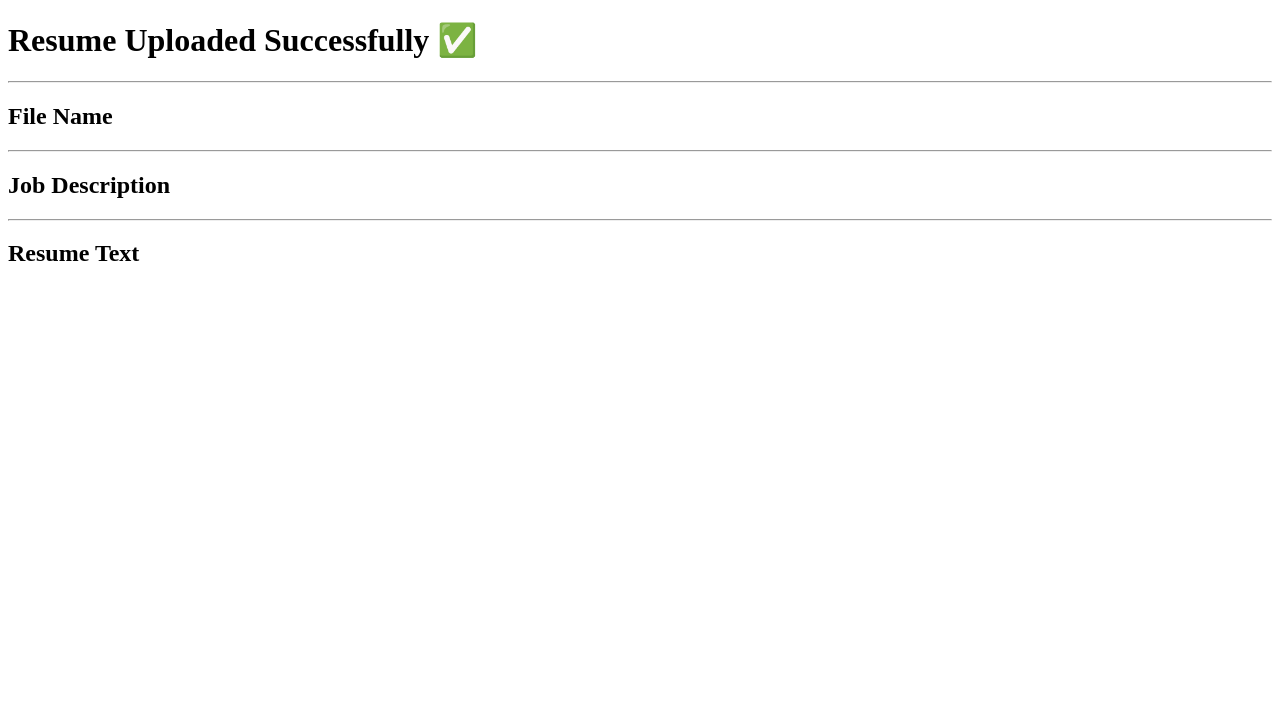
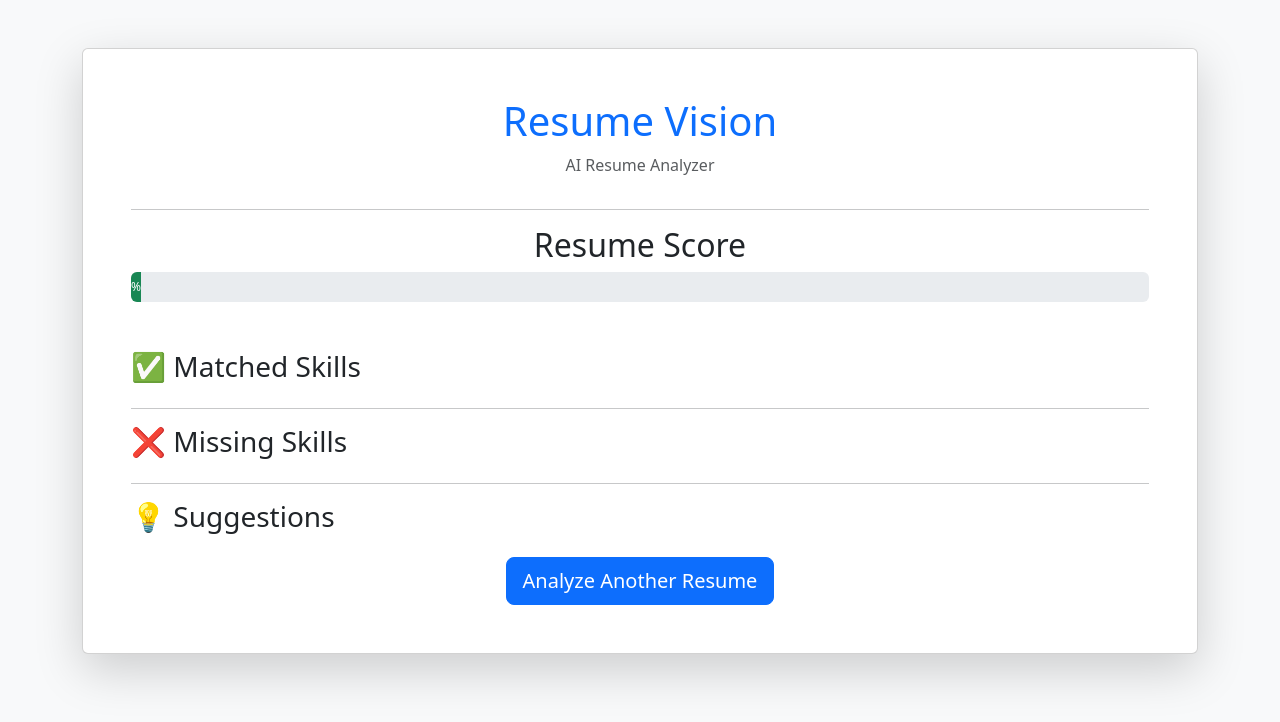
Before and after one commit to YogeshPanche6301/Resume_Vision, a Flask app: template templates/result.html in a window 1280 px wide. Shown: the top 722 px of the page. Run offline with Flask 3, Linux system fonts and the light colour scheme; the template is opened without the code that fills it, so the values that code supplies are empty.

Commit message:
Completed Ai intergration with Ollama

```diff
--- a/app.py
+++ b/app.py
@@ -1,6 +1,8 @@
 from flask import Flask, render_template, request
+import os
+
 from utils.parser import extract_text
-import os
+from utils.ai import analyze_resume
 
 app = Flask(__name__)
 
@@ -17,21 +19,37 @@ def home():
 
 @app.route("/analyze", methods=["POST"])
 def analyze():
-    resume = request.files["resume"]
-    job_description = request.form["job_description"]
+    try:
+        resume = request.files["resume"]
+        job_description = request.form["job_description"]
 
-    filepath = os.path.join(app.config["UPLOAD_FOLDER"], resume.filename)
-    resume.save(filepath)
+        filepath = os.path.join(app.config["UPLOAD_FOLDER"], resume.filename)
+        resume.save(filepath)
 
-    resume_text = extract_text(filepath)
+        print("✅ Resume saved")
 
-    return render_template(
-        "result.html",
-        filename=resume.filename,
-        job_description=job_description,
-        resume_text=resume_text
-    )
+        resume_text = extract_text(filepath)
+        print("✅ Text extracted")
+
+        analysis = analyze_resume(resume_text, job_description)
+        print("✅ AI analysis complete")
+
+        return render_template(
+            "result.html",
+            analysis=analysis
+        )
+
+    except Exception:
+        import traceback
+        traceback.print_exc()
+        return f"<pre>{traceback.format_exc()}</pre>"
 
 
 if __name__ == "__main__":
     app.run(debug=True)
+
+def result():
+    return render_template(
+        "result.html",
+        analysis=analysis
+    )
--- a/templates/result.html
+++ b/templates/result.html
@@ -1,29 +1,123 @@
 <!DOCTYPE html>
-<html>
+<html lang="en">
+
 <head>
-    <title>Resume Vision</title>
+
+<meta charset="UTF-8">
+
+<title>Resume Vision</title>
+
+<link href="https://cdn.jsdelivr.net/npm/bootstrap@5.3.3/dist/css/bootstrap.min.css" rel="stylesheet">
+
+<link rel="stylesheet"
+href="https://cdn.jsdelivr.net/npm/bootstrap-icons@1.11.3/font/bootstrap-icons.min.css">
+
 </head>
 
-<body>
+<body class="bg-light">
 
-<h1>Resume Uploaded Successfully ✅</h1>
+<div class="container py-5">
+
+<div class="card shadow-lg p-5">
+
+<h1 class="text-center text-primary">
+
+Resume Vision
+
+</h1>
+
+<p class="text-center text-muted">
+
+AI Resume Analyzer
+
+</p>
 
 <hr>
 
-<h2>File Name</h2>
-<p>{{ filename }}</p>
+<h2 class="text-center">
+
+Resume Score
+
+</h2>
+
+<div class="progress mb-5" style="height:30px;">
+
+<div
+class="progress-bar bg-success"
+style="width:{{analysis.score}}%;">
+
+{{analysis.score}}%
+
+</div>
+
+</div>
+
+<h3>
+
+✅ Matched Skills
+
+</h3>
+
+{% for skill in analysis.matched_skills %}
+
+<span class="badge bg-success fs-6 m-1">
+
+{{skill}}
+
+</span>
+
+{% endfor %}
 
 <hr>
 
-<h2>Job Description</h2>
+<h3>
 
-<pre>{{ job_description }}</pre>
+❌ Missing Skills
+
+</h3>
+
+{% for skill in analysis.missing_skills %}
+
+<span class="badge bg-danger fs-6 m-1">
+
+{{skill}}
+
+</span>
+
+{% endfor %}
 
 <hr>
 
-<h2>Resume Text</h2>
+<h3>
 
-<pre>{{ resume_text }}</pre>
+💡 Suggestions
+
+</h3>
+
+<ul>
+
+{% for tip in analysis.suggestions %}
+
+<li>{{tip}}</li>
+
+{% endfor %}
+
+</ul>
+
+<div class="text-center">
+
+<a href="/" class="btn btn-primary btn-lg">
+
+Analyze Another Resume
+
+</a>
+
+</div>
+
+</div>
+
+</div>
 
 </body>
+
 </html>
```
Also changed, not shown: utils/ai.py (+51 -0 lines).
